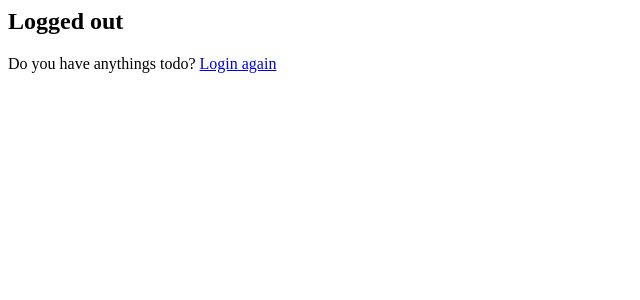
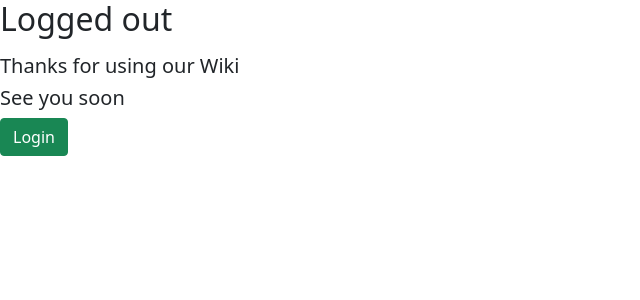
Before and after one commit to SoravitPete/KiwiMusic, a Django app: page /accounts/logout/ in a window 1280 px wide. Shown: the top 300 px of the page, without its empty margins (0-640 px from the left). Run offline with Django 3.2, Linux system fonts and the light colour scheme.

Commit message:
fix html for log-out.

```diff
--- a/templates/registration/logged_out.html
+++ b/templates/registration/logged_out.html
@@ -1,7 +1,12 @@
+<link href="https://cdn.jsdelivr.net/npm/bootstrap@5.1.1/dist/css/bootstrap.min.css" rel="stylesheet"
+      integrity="sha384-F3w7mX95PdgyTmZZMECAngseQB83DfGTowi0iMjiWaeVhAn4FJkqJByhZMI3AhiU" crossorigin="anonymous">
+{% load static %}
+
 <html>
 <body>
 <h2>Logged out</h2>
 <p>
-    Do you have anythings todo?
-    <a href="{% url 'login'%}">Login again</a>
+<h5><a>Thanks for using our Wiki</a></h5>
+<h5><a>See you soon</a></h5>
+<a class="btn btn-success" href="{% url 'login'%}">Login</a>
 </body>
```
